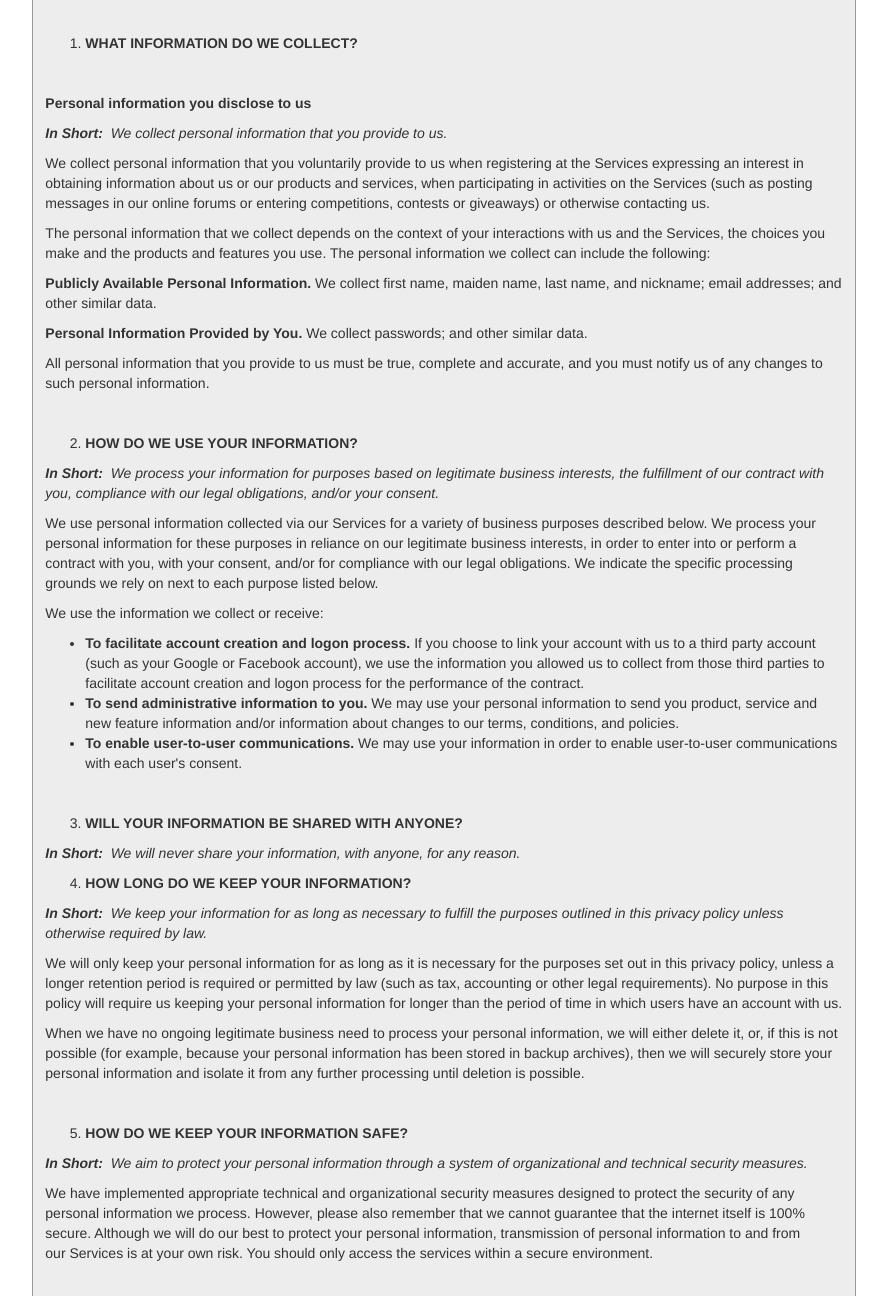
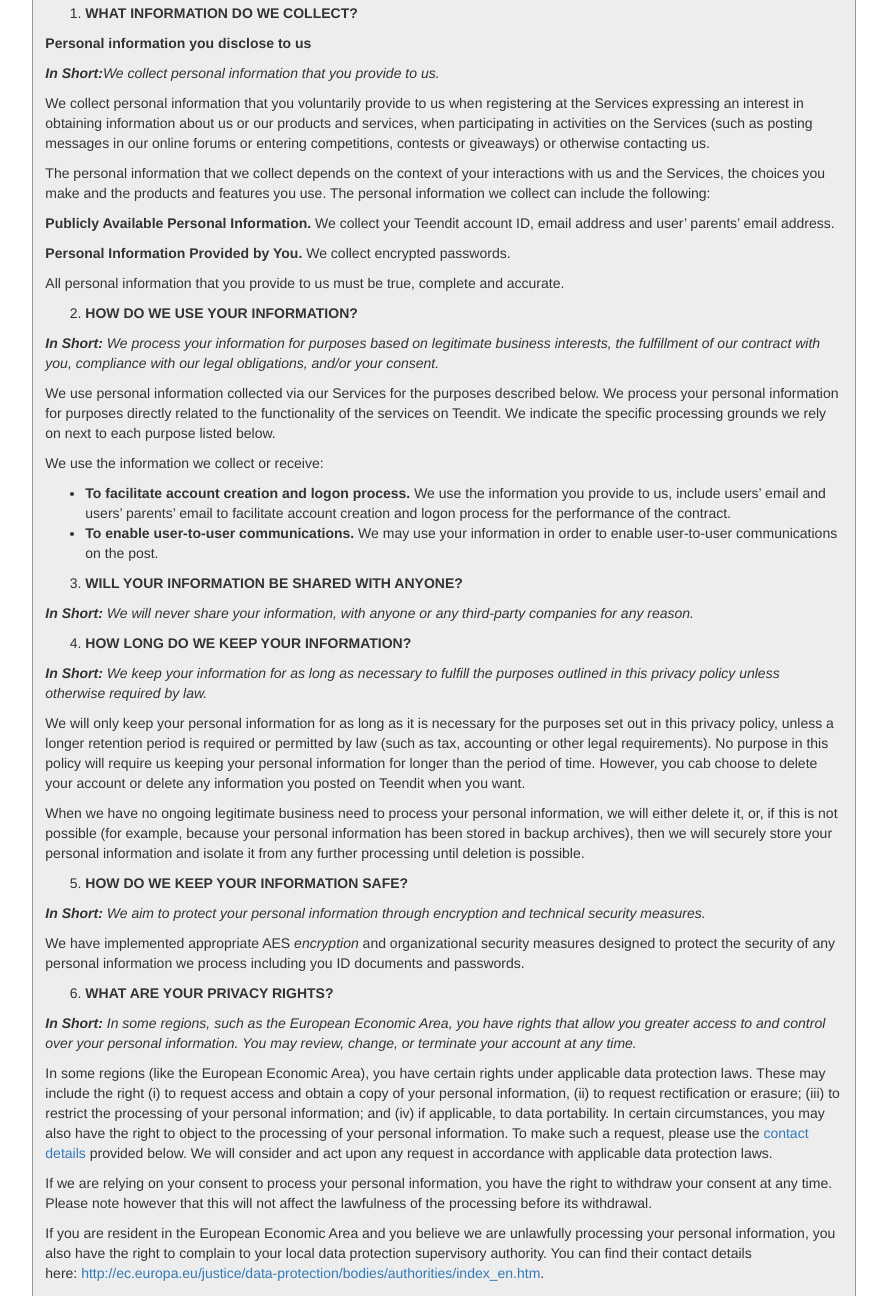
Before and after one commit to Battery233/Teendit, a plain HTML site: page teendit/WebContent/privacy_policy.html in a window 1280 px wide. Shown: the part 930-2226 px from the top of the page, without its empty margins (196-1083 px from the left). Drawn offline with Linux system fonts and the light colour scheme.

Commit message:
edit privacy policy

```diff
--- a/teendit/WebContent/privacy_policy.html
+++ b/teendit/WebContent/privacy_policy.html
@@ -40,84 +40,71 @@
 					<li><a href="https://app.termly.io/dashboard/website/415288/privacy-policy#policyupdates"> DO WE MAKE UPDATES TO THIS POLICY?</a></li>
 					<li><a href="https://app.termly.io/dashboard/website/415288/privacy-policy#contact"> HOW CAN YOU CONTACT US ABOUT THIS POLICY?</a></li>
 					</ol>
-                     <p>&nbsp;</p>
 					<ol>
 					<li><strong> WHAT INFORMATION DO WE COLLECT?</strong></li>
 					</ol>
-                     <p>&nbsp;</p>
 					<p><strong>Personal information you disclose to us</strong></p>
-                     <p><strong><em>In Short:</em></strong><strong>&nbsp;&nbsp;</strong><em>We collect personal information that you provide to us.</em></p>
+					<p><strong><em>In Short:</em></strong><em>We collect personal information that you provide to us.</em></p>
 					<p>We collect personal information that you voluntarily provide to us when&nbsp;registering at the&nbsp;Services&nbsp;expressing an interest in obtaining information about us or our products and services, when participating in activities on the&nbsp;Services&nbsp;(such as posting messages in our online forums or entering competitions, contests or giveaways)&nbsp;or otherwise contacting us.</p>
 					<p>The personal information that we collect depends on the context of your interactions with us and the&nbsp;Services, the choices you make and the products and features you use. The personal information we collect can include the following:</p>
-                     <p><strong>Publicly Available Personal Information.</strong>&nbsp;We collect&nbsp;first name, maiden name, last name, and nickname;&nbsp;email addresses;&nbsp;and other similar data.&nbsp;</p>
-                     <p><strong>Personal Information Provided by You.</strong>&nbsp;We collect&nbsp;passwords;&nbsp;and other similar data.</p>
-                     <p>All personal information that you provide to us must be true, complete and accurate, and you must notify us of any changes to such personal information.</p>
-                     <p>&nbsp;</p>
+					<p><strong>Publicly Available Personal Information.</strong>&nbsp;We collect&nbsp;your Teendit account ID,&nbsp;email address and user&rsquo; parents&rsquo; email address.</p>
+					<p><strong>Personal Information Provided by You.</strong>&nbsp;We collect&nbsp;encrypted passwords.</p>
+					<p>All personal information that you provide to us must be true, complete and accurate.</p>
 					<ol start="2">
 					<li><strong> HOW DO WE USE YOUR INFORMATION?</strong></li>
 					</ol>
-                     <p><strong><em>In Short:&nbsp;</em></strong><strong>&nbsp;</strong><em>We process your information for purposes based on legitimate business interests, the fulfillment of our contract with you, compliance with our legal obligations, and/or your consent.</em></p>
-                     <p>We use personal information collected via our&nbsp;Services&nbsp;for a variety of business purposes described below. We process your personal information for these purposes in reliance on our legitimate business interests, in order to enter into or perform a contract with you, with your consent, and/or for compliance with our legal obligations. We indicate the specific processing grounds we rely on next to each purpose listed below.</p>
+					<p><strong><em>In Short:&nbsp;</em></strong><em>We process your information for purposes based on legitimate business interests, the fulfillment of our contract with you, compliance with our legal obligations, and/or your consent.</em></p>
+					<p>We use personal information collected via our&nbsp;Services&nbsp;for the purposes described below. We process your personal information for purposes directly related to the functionality of the services on Teendit. We indicate the specific processing grounds we rely on next to each purpose listed below.</p>
 					<p>We use the information we collect or receive:</p>
 					<ul>
-                        <li><strong>To facilitate account creation and logon process.</strong>&nbsp;If you choose to link your account with us to a third party account (such as your Google or Facebook account), we use the information you allowed us to collect from those third parties to facilitate account creation and logon process for the performance of the contract.</li>
-                        <li><strong>To send administrative information to you.&nbsp;</strong>We may use your personal information to send you product, service and new feature information and/or information about changes to our terms, conditions, and policies.</li>
-                        <li><strong>To enable user-to-user communications.</strong>&nbsp;We may use your information in order to enable user-to-user communications with each user's consent.</li>
+					<li><strong>To facilitate account creation and logon process.</strong>&nbsp;We use the information you provide to us, include users&rsquo; email and users&rsquo; parents&rsquo; email to facilitate account creation and logon process for the performance of the contract.</li>
+					<li><strong>To enable user-to-user communications.</strong>&nbsp;We may use your information in order to enable user-to-user communications on the post.</li>
 					</ul>
-                     <p>&nbsp;</p>
 					<ol start="3">
 					<li><strong> WILL YOUR INFORMATION BE SHARED WITH ANYONE?</strong></li>
 					</ol>
-                     <p><strong><em>In Short:&nbsp;</em></strong><strong>&nbsp;</strong><em>We will never share your information, with anyone, for any reason.</em></p>
+					<p><strong><em>In Short:&nbsp;</em></strong><em>We will never share your information, with anyone or any third-party companies for any reason.</em></p>
 					<ol start="4">
 					<li><strong> HOW LONG DO WE KEEP YOUR INFORMATION?</strong></li>
 					</ol>
-                     <p><strong><em>In Short:&nbsp;</em></strong><strong>&nbsp;</strong><em>We keep your information for as long as necessary to fulfill the purposes outlined in this&nbsp;privacy policy&nbsp;unless otherwise required by law.</em></p>
-                     <p>We will only keep your personal information for as long as it is necessary for the purposes set out in this&nbsp;privacy policy, unless a longer retention period is required or permitted by law (such as tax, accounting or other legal requirements). No purpose in this policy will require us keeping your personal information for longer than&nbsp;the period of time in which users have an account with us.</p>
+					<p><strong><em>In Short:&nbsp;</em></strong><em>We keep your information for as long as necessary to fulfill the purposes outlined in this&nbsp;privacy policy&nbsp;unless otherwise required by law.</em></p>
+					<p>We will only keep your personal information for as long as it is necessary for the purposes set out in this&nbsp;privacy policy, unless a longer retention period is required or permitted by law (such as tax, accounting or other legal requirements). No purpose in this policy will require us keeping your personal information for longer than&nbsp;the period of time. However, you cab choose to delete your account or delete any information you posted on Teendit when you want.</p>
 					<p>When we have no ongoing legitimate business need to process your personal information, we will either delete it, or, if this is not possible (for example, because your personal information has been stored in backup archives), then we will securely store your personal information and isolate it from any further processing until deletion is possible.</p>
-                     <p>&nbsp;</p>
 					<ol start="5">
 					<li><strong> HOW DO WE KEEP YOUR INFORMATION SAFE?</strong></li>
 					</ol>
-                     <p><strong><em>In Short:&nbsp;</em></strong><strong>&nbsp;</strong><em>We aim to protect your personal information through a system of organizational and technical security measures.</em></p>
-                     <p>We have implemented appropriate technical and organizational security measures designed to protect the security of any personal information we process. However, please also remember that we cannot guarantee that the internet itself is 100% secure. Although we will do our best to protect your personal information, transmission of personal information to and from our&nbsp;Services&nbsp;is at your own risk. You should only access the services within a secure environment.</p>
-                     <p>&nbsp;</p>
+					<p><strong><em>In Short:&nbsp;</em></strong><em>We aim to protect your personal information through encryption and technical security measures.</em></p>
+					<p>We have implemented appropriate AES <em>encryption </em>and organizational security measures designed to protect the security of any personal information we process including you ID documents and passwords.</p>
 					<ol start="6">
 					<li><strong> WHAT ARE YOUR PRIVACY RIGHTS?</strong></li>
 					</ol>
-                     <p><strong><em>In Short:&nbsp;</em></strong><strong>&nbsp;</strong><em>In some regions, such as the European Economic Area, you have rights that allow you greater access to and control over your personal information.&nbsp;You may review, change, or terminate your account at any time.</em></p>
+					<p><strong><em>In Short:&nbsp;</em></strong><em>In some regions, such as the European Economic Area, you have rights that allow you greater access to and control over your personal information.&nbsp;You may review, change, or terminate your account at any time.</em></p>
 					<p>In some regions (like the European Economic Area), you have certain rights under applicable data protection laws. These may include the right (i) to request access and obtain a copy of your personal information, (ii) to request rectification or erasure; (iii) to restrict the processing of your personal information; and (iv) if applicable, to data portability. In certain circumstances, you may also have the right to object to the processing of your personal information. To make such a request, please use the&nbsp;<a href="https://app.termly.io/dashboard/website/415288/privacy-policy#contact">contact details</a>&nbsp;provided below. We will consider and act upon any request in accordance with applicable data protection laws.</p>
 					<p>If we are relying on your consent to process your personal information, you have the right to withdraw your consent at any time. Please note however that this will not affect the lawfulness of the processing before its withdrawal.</p>
 					<p>If you are resident in the European Economic Area and you believe we are unlawfully processing your personal information, you also have the right to complain to your local data protection supervisory authority. You can find their contact details here:&nbsp;<a href="http://ec.europa.eu/justice/data-protection/bodies/authorities/index_en.htm">http://ec.europa.eu/justice/data-protection/bodies/authorities/index_en.htm</a>.</p>
 					<p>If you have questions or comments about your privacy rights, you may email us at&nbsp;privacy@teendit.com.</p>
-                     <p>&nbsp;</p>
 					<p><strong>Account Information</strong></p>
 					<p>If you would at any time like to review or change the information in your account or terminate your account, you can request changes to privacy@teendit.com.</p>
 					<p>Upon your request to terminate your account, we will deactivate or delete your account and information from our active databases. However, some information may be retained in our files to prevent fraud, troubleshoot problems, assist with any investigations, enforce our Terms of Use and/or comply with legal requirements.</p>
-                     <p>&nbsp;</p>
 					<ol start="7">
 					<li><strong> DATA BREACH</strong></li>
 					</ol>
 					<p>A privacy breach occurs when there is unauthorized access to or collection, use, disclosure or disposal of personal information. You will be notified about data breaches when&nbsp;Teendit&nbsp;believes you are likely to be at risk or serious harm. For example, a data breach may be likely to result in serious financial harm or harm to your mental or physical well-being. In the event that&nbsp;Teendit&nbsp;becomes aware of a security breach which has resulted or may result in unauthorized access, use or disclosure of personal information&nbsp;Teendit&nbsp;will promptly investigate the matter and notify the applicable Supervisory Authority not later than 72 hours after having become aware of it, unless the personal data breach is unlikely to result in a risk to the rights and freedoms of natural persons.</p>
-                     <p>&nbsp;</p>
 					<ol start="8">
 					<li><strong> CONTROLS FOR DO-NOT-TRACK FEATURES</strong></li>
 					</ol>
 					<p>Most web browsers and some mobile operating systems and mobile applications include a Do-Not-Track (&ldquo;DNT&rdquo;) feature or setting you can activate to signal your privacy preference not to have data about your online browsing activities monitored and collected. No uniform technology standard for recognizing and implementing DNT signals has been finalized. As such, we do not currently respond to DNT browser signals or any other mechanism that automatically communicates your choice not to be tracked online. If a standard for online tracking is adopted that we must follow in the future, we will inform you about that practice in a revised version of this&nbsp;privacy policy.</p>
-                     <p>&nbsp;</p>
 					<ol start="9">
 					<li><strong> DO CALIFORNIA RESIDENTS HAVE SPECIFIC PRIVACY RIGHTS?</strong></li>
 					</ol>
-                     <p><strong><em>In Short:&nbsp;</em></strong><strong>&nbsp;</strong><em>Yes, if you are a resident of California, you are granted specific rights regarding access to your personal information.</em></p>
+					<p><strong><em>In Short:&nbsp;</em></strong><em>Yes, if you are a resident of California, you are granted specific rights regarding access to your personal information.</em></p>
 					<p>California Civil Code Section 1798.83, also known as the &ldquo;Shine The Light&rdquo; law, permits our users who are California residents to request and obtain from us, once a year and free of charge, information about categories of personal information (if any) we disclosed to third parties for direct marketing purposes and the names and addresses of all third parties with which we shared personal information in the immediately preceding calendar year. If you are a California resident and would like to make such a request, please submit your request in writing to us using the contact information provided below.</p>
 					<p>If you are under 18 years of age, reside in California, and have a registered account with the&nbsp;Services, you have the right to request removal of unwanted data that you publicly post on the&nbsp;Services. To request removal of such data, please contact us using the contact information provided below, and include the email address associated with your account and a statement that you reside in California. We will make sure the data is not publicly displayed on the&nbsp;Services, but please be aware that the data may not be completely or comprehensively removed from our systems.</p>
-                     <p>&nbsp;</p>
 					<ol start="10">
 					<li><strong> DO WE MAKE UPDATES TO THIS POLICY?</strong></li>
 					</ol>
-                     <p><strong><em>In Short:&nbsp;</em></strong><strong>&nbsp;</strong><em>Yes, we will update this policy as necessary to stay compliant with relevant laws.</em></p>
+					<p><strong><em>In Short:&nbsp;</em></strong><em>Yes, we will update this policy as necessary to stay compliant with relevant laws.</em></p>
 					<p>We may update this&nbsp;privacy policy&nbsp;from time to time. The updated version will be indicated by an updated &ldquo;Revised&rdquo; date and the updated version will be effective as soon as it is accessible. If we make material changes to this&nbsp;privacy policy, we may notify you either by prominently posting a notice of such changes or by directly sending you a notification. We encourage you to review this&nbsp;privacy policy&nbsp;frequently to be informed of how we are protecting your information.</p>
-                     <p>&nbsp;</p>
 					<ol start="11">
 					<li><strong> HOW CAN YOU CONTACT US ABOUT THIS POLICY?</strong></li>
 					</ol>
@@ -126,11 +113,8 @@
 					<p>__________</p>
 					<p>Pittsburgh,&nbsp;PA</p>
 					<p>United States</p>
-                     <p>&nbsp;</p>
 					<p><strong>HOW CAN YOU REVIEW, UPDATE, OR DELETE THE DATA WE COLLECT FROM YOU?</strong></p>
 					<p>Based on the laws of some countries, you may have the right to request access to the personal information we collect from you, change that information, or delete it in some circumstances. To request to review, update, or delete your personal information, please&nbsp;contact:&nbsp;privacy@teendit.com. We will respond to your request within 30 days.</p>
-                     <p><strong>&nbsp;</strong></p>
-                     <p>&nbsp;</p>
                   </div>
                </div>
             </div>
```
Lines whose indentation alone changed are shown as unchanged.
